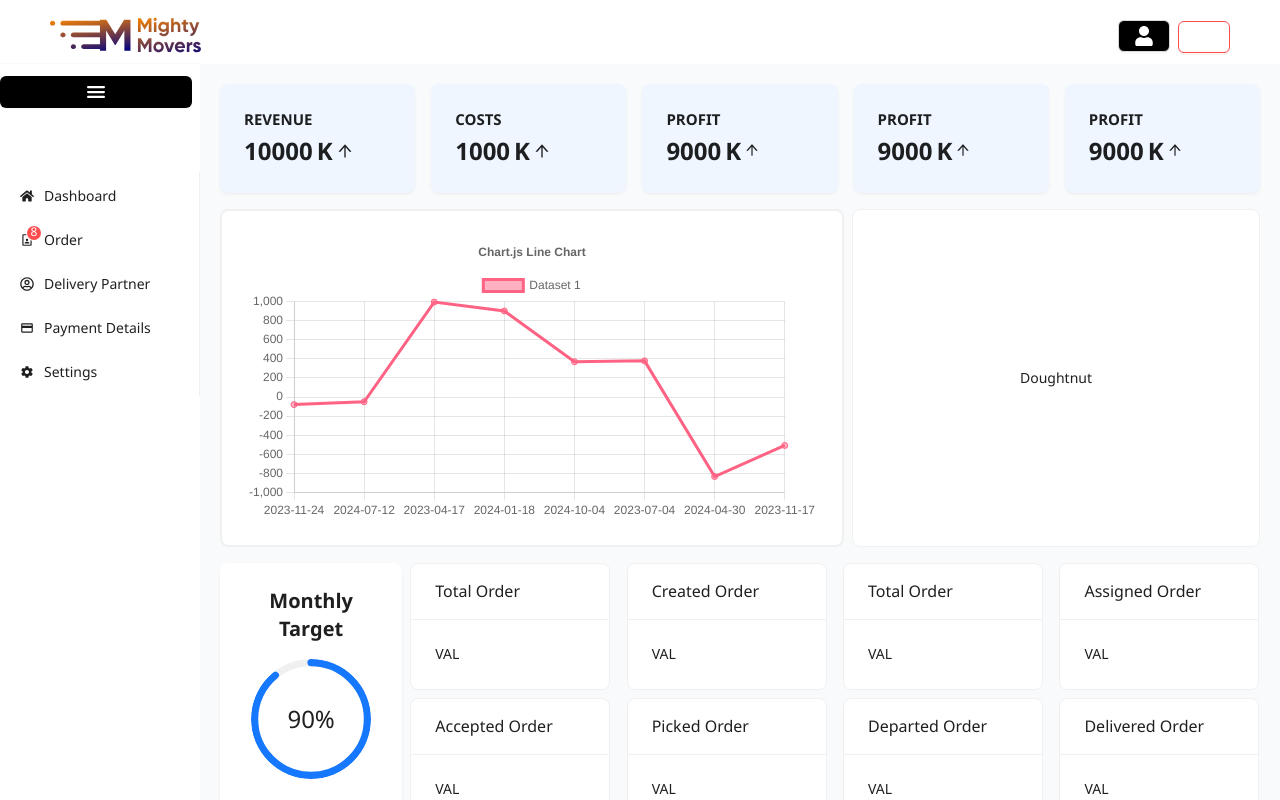
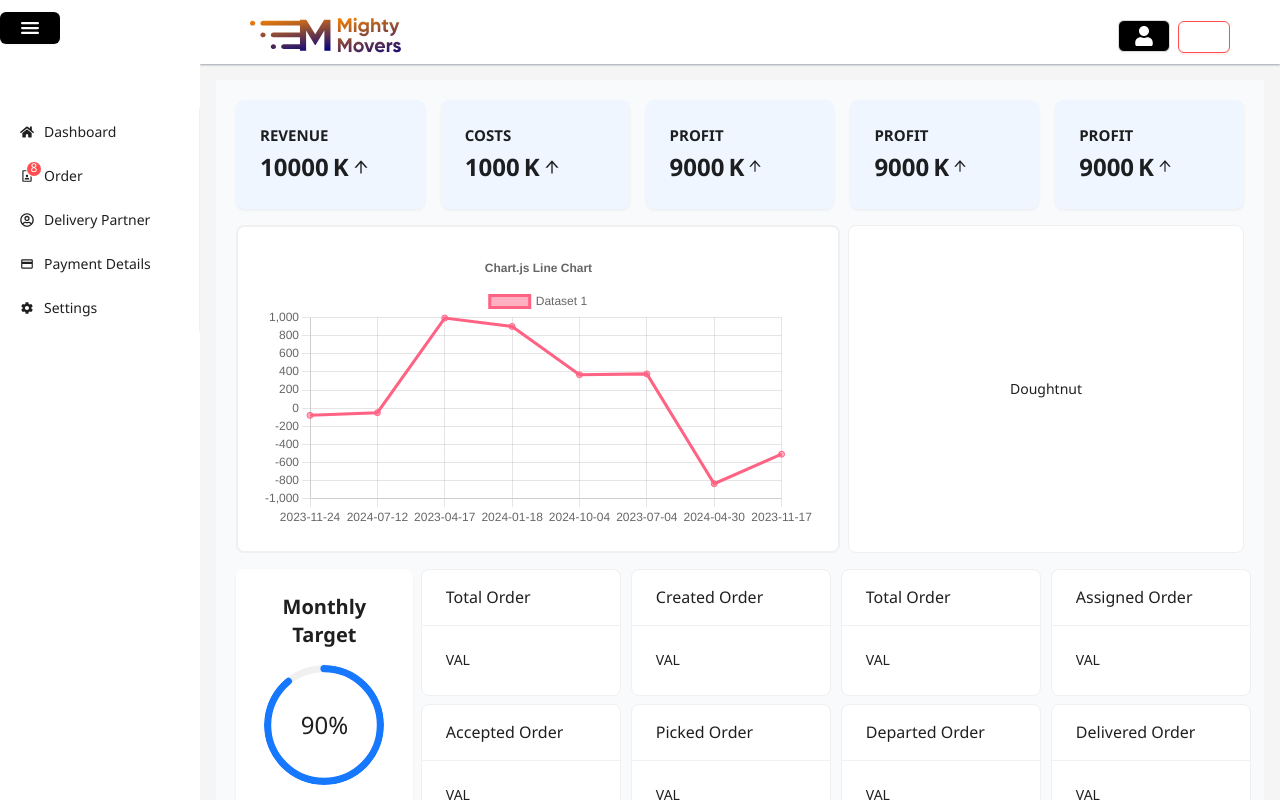
Before and after one commit to neelshah532/mighty_mover_admin_web, a React (Vite) app: page / in a window 1280 px wide. Shown: the top 800 px of the page. Built offline with nearby package versions, Linux system fonts and the light colour scheme; sample sign-in values are in the browser's storage.

Commit message:
minor changes in layout

```diff
--- a/src/components/Layout.tsx
+++ b/src/components/Layout.tsx
@@ -9,17 +9,17 @@ const { Content } = Layout;
 const FixedLayout: React.FC = () => {
     return (
         <>
-            <Layout>
-                <Header_page />
-                <Layout >
-                    <Sider_page />
-                    <Content >
-                        <div>
+            <Layout style={{ minHeight: '100vh' }}>
+                <Sider_page />
+                <Layout className="site-layout">
+                    <Header_page />
+                    <Content style={{ margin: '0 16px', marginTop: 16 }}>
+                        <div >
                             <Outlet />
                         </div>
                     </Content>
                 </Layout>
-                    {/*< FloatButton.BackTop /> */}
+                {/*< FloatButton.BackTop /> */}
             </Layout>
 
             {/*  <div
--- a/src/components/Sider_page.tsx
+++ b/src/components/Sider_page.tsx
@@ -41,7 +41,7 @@ export default function Sider_page() {
                         <></>
                     ) : (
                         <Button
-                            className="text-white mt-3 mr-2 text-2xl border-none font-semibold w-full bg-black"
+                            className="text-white mt-3 text-2xl border-none w-[30%] bg-black text-center flex justify-content"
                             onClick={handletoggle}
                         >
                             <IoMenu />
```
